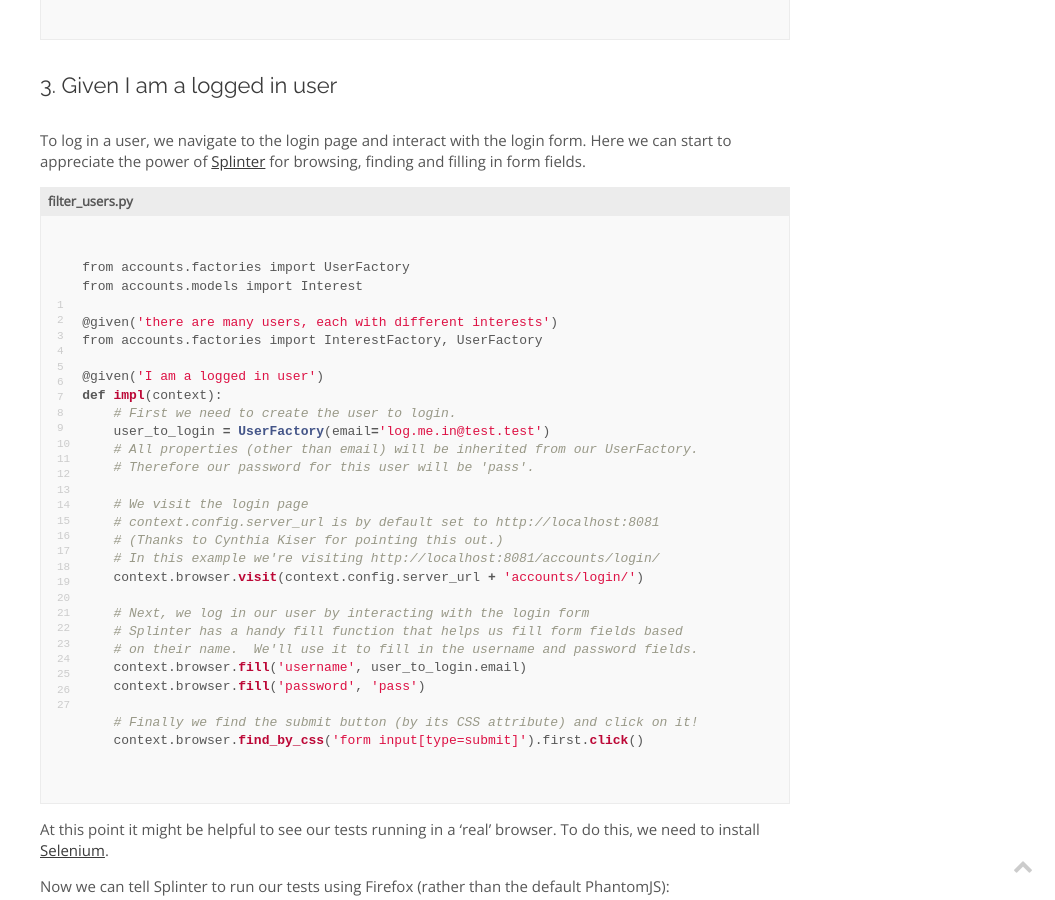
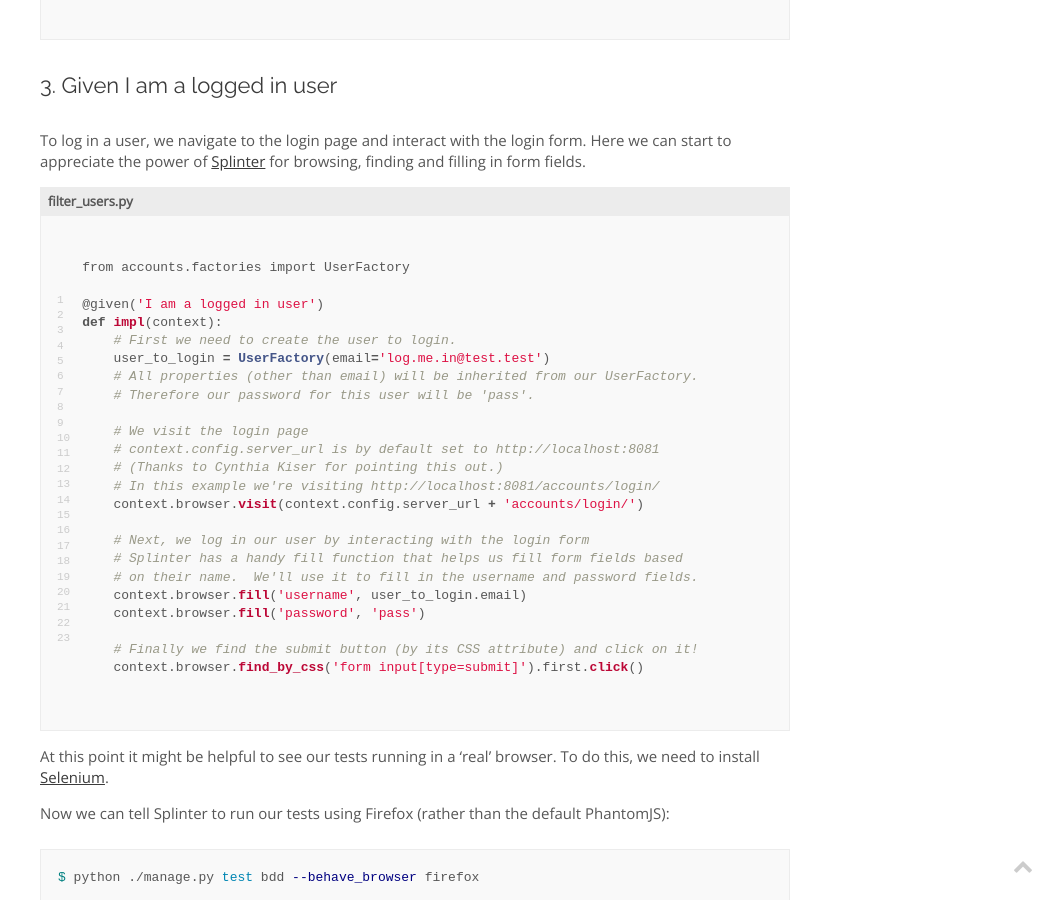
Before and after one commit to nlhkabu/nlhkabu.github.io, a Jekyll site: the page built from _posts/2015-03-19-bdd-part-two.md, in a window 1280 px wide and 900 px high, scrolled down 8395 px. Shown: the whole window, without its empty margins (225-1280 px from the left). Built offline with Jekyll 4.4.1, drawn with Linux system fonts in a browser that asks for light colours; nearby versions of some CDN libraries; some web fonts are replaced; comment, search, counter and statistics services are not loaded.

Commit message:
Fix error on BDD article

```diff
--- a/_posts/2015-03-19-bdd-part-two.md
+++ b/_posts/2015-03-19-bdd-part-two.md
@@ -362,10 +362,6 @@ To log in a user, we navigate to the login page and interact with the login form
     <figcaption>filter_users.py</figcaption>
 {% highlight python linenos %}
 from accounts.factories import UserFactory
-from accounts.models import Interest
-
-@given('there are many users, each with different interests')
-from accounts.factories import InterestFactory, UserFactory
 
 @given('I am a logged in user')
 def impl(context):
```
